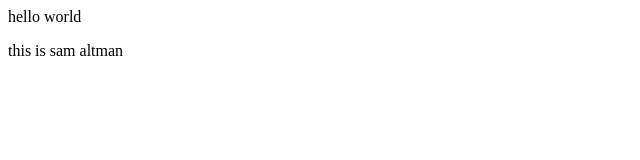
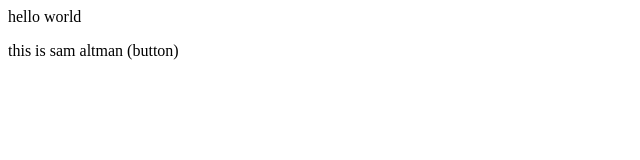
Before and after one commit to Vishnu00998/TestRepo, a plain HTML site: page index.html in a window 1280 px wide. Shown: the full height of the page, 0-640 px from the left. Drawn offline with Linux system fonts and the light colour scheme.

Commit message:
added button

```diff
--- a/index.html
+++ b/index.html
@@ -1,2 +1,2 @@
 <p>hello world </p>
-<p> this is sam altman </p>
+<p> this is sam altman (button)</p>
```
